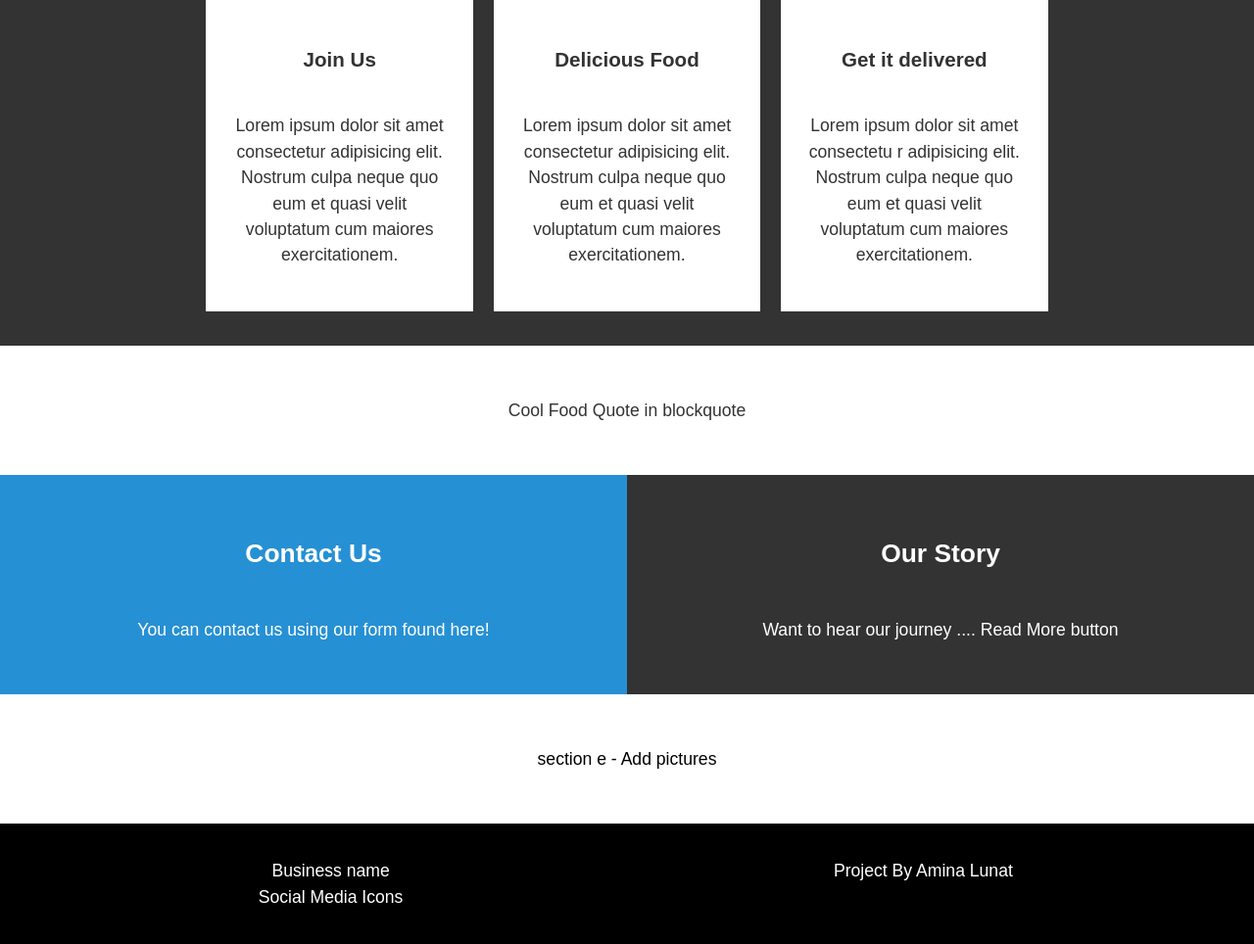
After one commit to alunat01/finalyearproject, a PHP site: page /index.html in a window 1280 px wide. The commit adds this page. Shown: the part 1116-2080 px from the top of the page at 98% size. Run offline with PHP 8.4, Linux system fonts and the light colour scheme.

Commit message:
index.html

```diff
--- a/about.php
+++ b/about.php
@@ -1,4 +1,5 @@
 <!doctype html>
+<!-- C:\Users\aluna\Documents\finalyearproject -->
 <html lang="en">
    <head>
       <meta charset="utf-8">
--- /dev/null
+++ b/index.html
@@ -0,0 +1,132 @@
+<!doctype html>
+<!-- C:\Users\aluna\Documents\finalyearproject -->
+<html lang="en">
+   <head>
+      <meta charset="utf-8">
+      <title>basic responsive example</title>
+      <link rel="stylesheet" href="css/style.css">
+      <meta name="viewport" content="width=device-width, initial-scale=1">
+      <meta http-equiv="X-UA-Compatible" content="ie=edge">
+   </head>
+   <body>
+      <!-- Header -->
+      <header>
+       <!-- <h1><a href="index.html">Business Name</a></h1> -->
+         <ul class="login-register">
+            <li><a href="registration.php">Register</a></li>
+            <li><a href="login.php">Log In</a></li>
+         </ul>
+          <div class="fixedtopbar">
+         <a id="menu" href="#">Menu</a>
+         <nav id="nav-menu">
+            <!-- uses nested lists for submenus -->
+            <ul class="firstlevel">
+               <li><a href="index.php">Home</a></li>
+               <li><a href="about.php">About Us</a></li>
+                  <!-- first submenu starts here -->
+            <li class="dropdown">
+              <a class="mainnav" id="menulink" href="menu.php">Menu</a>
+              <div class="dropdown-content">
+                <ul class="secondlevel">
+                  <li><a href="turtles.html#OO2">Menu one</a></li>
+                  <li><a href="turtles.html#OO2">Menu two</a></li>
+                  <li><a href="turtles.html#D3">Menu three</a></li>
+                </ul>
+              </div>
+            </li>
+               <!-- first submenu ends here -->
+               <li><a href="contact.php">Contact Us</a>
+               </li>
+            </ul>
+         </nav>
+          </div>
+      </header>
+      <div id="top-header" class="grid">
+         <div class="bg-image"></div>
+         <div class="content-wrap">
+            <h1>Online Lunch Delivery System</h1>
+            <p>Lorem ipsum, dolor sit amet consectetur adipisicing elit. Adipisci eum error earum soluta voluptatum nisi laboriosam eos saepe asperiores dolorum</p>
+         </div>
+      </div>
+      <!-- Main Area -->
+      <main id="main">
+         <!-- Section A -->
+         <section id="section-a" class="grid">
+            <div class="content-wrap">
+               <h2 class="content-title">Who are we?</h2>
+               <div class="content-text">
+                  <p>Lorem ipsum dolor sit amet consectetur adipisicing elit. Saepe sint eligendi possimus? Unde officiis magnam laborum ipsa distinctio odio, vero dolores dicta aliquam aperiam repellendus. Perferendis officiis deserunt velit voluptas nobis sequi
+                     animi totam, accusantium, ex eius quia, natus quo?
+                  </p>
+               </div>
+            </div>
+         </section>
+         <!-- Section B -->
+          <section id="section-b-title" class="grid">
+                                      <h2 class="content-title">How to order?</h2>
+</section>
+
+         <section id="section-b" class="grid">
+            <ul>
+               <li>
+                  <div class="card">
+                     <img src="https://static.pexels.com/photos/574077/pexels-photo-574077.jpeg" alt="">
+                     <div class="card-content">
+                        <h3 class="card-title">Join Us</h3>
+                        <p>Lorem ipsum dolor sit amet consectetur adipisicing elit. Nostrum culpa neque quo eum et quasi velit voluptatum cum maiores exercitationem.</p>
+                     </div>
+                  </div>
+               </li>
+               <li>
+                  <div class="card">
+                     <img src="https://static.pexels.com/photos/261628/pexels-photo-261628.jpeg" alt="">
+                     <div class="card-content">
+                        <h3 class="card-title">Delicious Food</h3>
+                        <p>Lorem ipsum dolor sit amet consectetur adipisicing elit. Nostrum culpa neque quo eum et quasi velit voluptatum cum maiores exercitationem.</p>
+                     </div>
+                  </div>
+               </li>
+               <li>
+                  <div class="card">
+                     <img src="https://static.pexels.com/photos/265087/pexels-photo-265087.jpeg" alt="">
+                     <div class="card-content">
+                        <h3 class="card-title">Get it delivered</h3>
+                        <p>Lorem ipsum dolor sit amet consectetu
+                            r adipisicing elit. Nostrum culpa neque quo eum et quasi velit voluptatum cum maiores exercitationem.</p>
+                     </div>
+                  </div>
+               </li>
+            </ul>
+         </section>
+         <!-- Section C -->
+         <section id="section-c" class="grid">
+            <div class="content-wrap">
+               <p>Cool Food Quote in blockquote</p>
+            </div>
+         </section>
+         <!-- Section D -->
+         <section id="section-d" class="grid">
+            <div class="box">
+               <h2 class="content-title">Contact Us</h2>
+               <p>You can contact us using our form found here!</p>
+            </div>
+            <div class="box">
+               <h2 class="content-title">Our Story</h2>
+               <p>Want to hear our journey .... Read More button </p>
+            </div>
+         </section>
+                  <section id="section-e" class="grid">
+            <div class="content-wrap">
+               <p>section e - Add pictures</p>
+            </div>
+         </section>
+      </main>
+      <!-- Footer -->
+      <footer id="main-footer" class="grid">
+         <div>Business name</div>
+         <div>Project By Amina Lunat</div>
+          <div>Social Media Icons</div>
+      </footer>
+      <script src="javascript/scripts.js"></script>
+   </body>
+</html>
```
